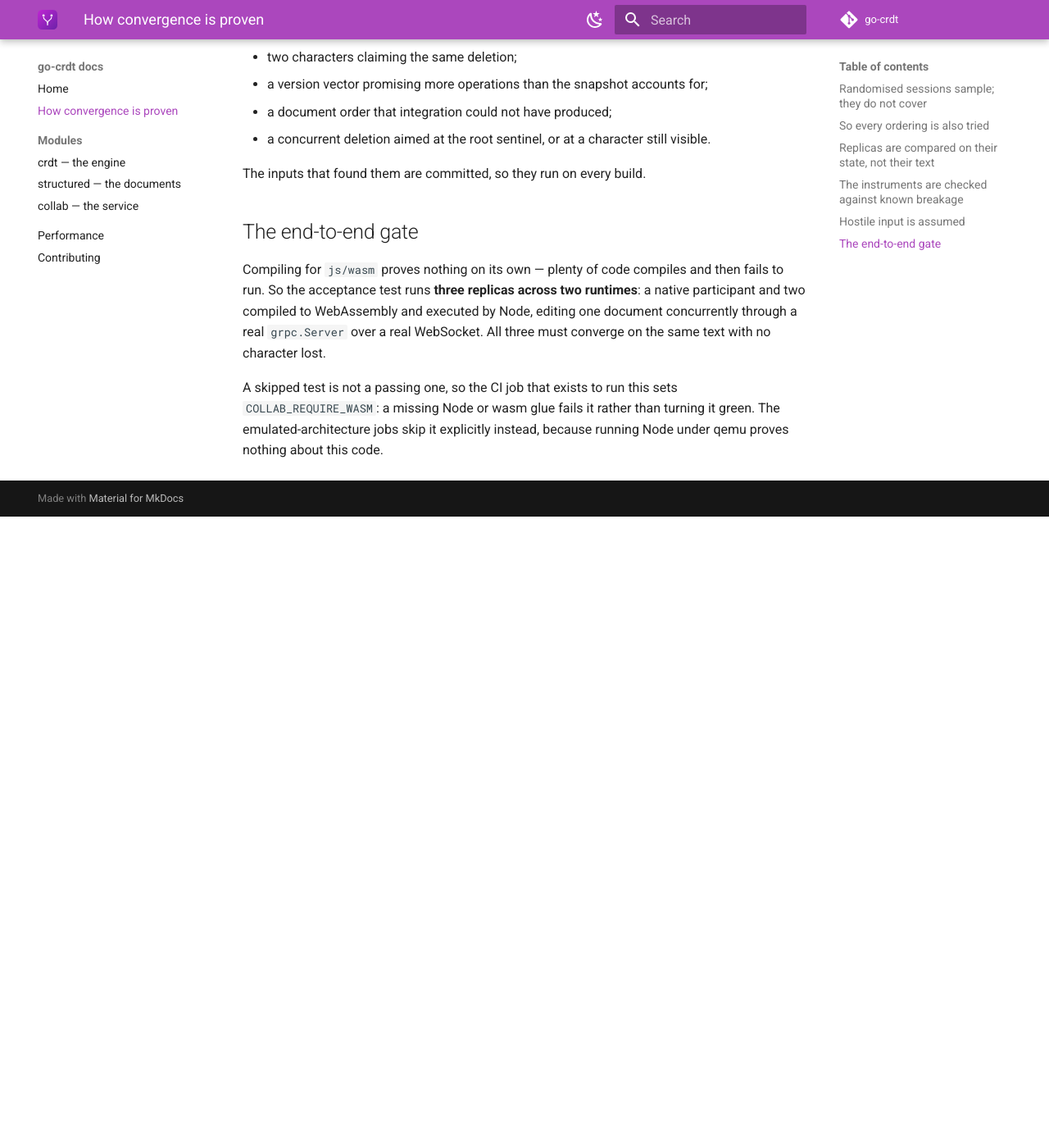
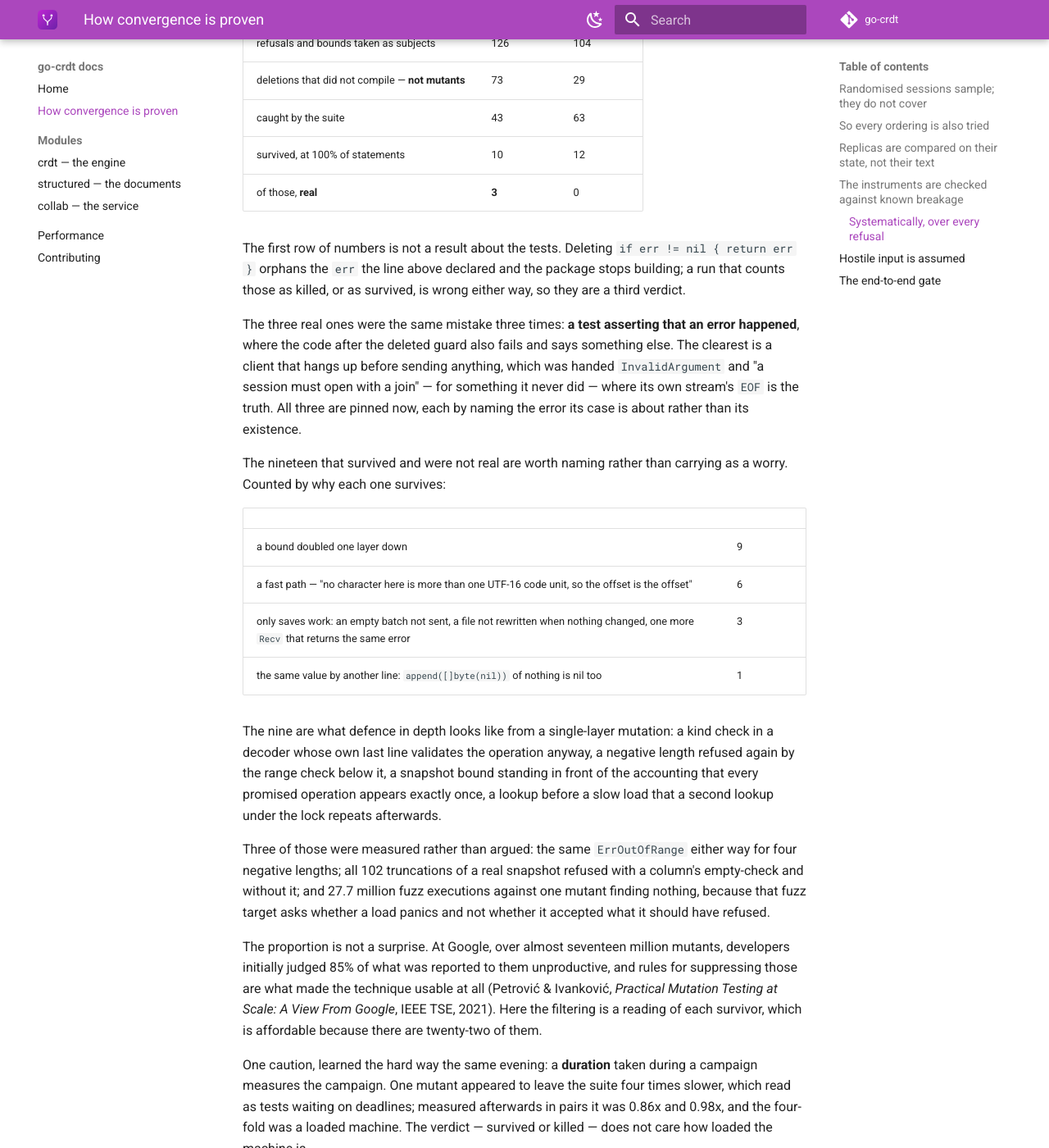
Before and after one commit to go-crdt/docs, an MkDocs documentation site: the page built from docs/methodology.md, in a window 1280 px wide and 1400 px high, scrolled down 1469 px. Shown: the whole window at 82% size. Built offline with MkDocs 1.6.1 and Material for MkDocs 9.7.7, drawn with Linux system fonts in a browser that asks for light colours; the version menu is left out; before the commit the page ends 2099 px from its top, so only the background shows below that; some of the changed text lies outside the part shown.

Commit message:
Deleting every refusal, not the ones I thought to try (#13)
"The instruments are checked against known breakage" was done by hand, one
ordering rule at a time, which finds what somebody thought to try. On
2026-10-04 it was done mechanically over every refusal in the files that
read bytes somebody else wrote: 126 in collab, 104 in crdt.

The headline is the three it found in collab, all the same mistake -- a
test asserting that an error happened, where the code after the deleted
guard also fails and says something else. The clearest: a client that
hangs up before sending anything was handed InvalidArgument and "a session
must open with a join", for something it never did.

The rest of the page is the part that keeps the technique honest. 102 of
the 230 deletions did not compile and so are not mutants at all -- a third
verdict, because counting them either way is wrong. 19 survivors are
unproductive, classified one by one rather than left as a worry: 9 bounds
doubled one layer down, 6 fast paths, 3 that only save work, 1 that
returns the same value by another line. Petrović and Ivanković measured
85% unproductive at Google over seventeen million mutants, which is why
this is a tool and not a gate.

And one caution worth a sentence: a duration taken during a campaign
measures the campaign. A mutant that looked four times slower was a loaded
machine -- 0.86x and 0.98x when measured in pairs afterwards.

contributing.md's coverage bullet now says what the gate does not say, and
points here.

Co-authored-by: Claude Opus 5 <noreply@anthropic.com>

```diff
--- a/docs/methodology.md
+++ b/docs/methodology.md
@@ -48,6 +48,70 @@ user — whoever had seen more of the document when they typed is placed first,
 rather than whoever happens to hold the smaller identifier. A test was written to
 pin exactly that, and it fails without the clock.
 
+### Systematically, over every refusal
+
+Doing that by hand finds what you thought to try. On 2026-10-04 it was done
+mechanically instead, over every refusal in the files that read bytes somebody
+else wrote: walk the source for an `if` whose body returns a refusal, delete
+one, build, run the suite, restore, repeat.
+
+| | `collab` | `crdt` |
+| --- | --- | --- |
+| refusals and bounds taken as subjects | 126 | 104 |
+| deletions that did not compile — **not mutants** | 73 | 29 |
+| caught by the suite | 43 | 63 |
+| survived, at 100% of statements | 10 | 12 |
+| of those, **real** | **3** | 0 |
+
+The first row of numbers is not a result about the tests. Deleting
+`if err != nil { return err }` orphans the `err` the line above declared and
+the package stops building; a run that counts those as killed, or as survived,
+is wrong either way, so they are a third verdict.
+
+The three real ones were the same mistake three times: **a test asserting that
+an error happened**, where the code after the deleted guard also fails and says
+something else. The clearest is a client that hangs up before sending anything,
+which was handed `InvalidArgument` and "a session must open with a join" — for
+something it never did — where its own stream's `EOF` is the truth. All three
+are pinned now, each by naming the error its case is about rather than its
+existence.
+
+The nineteen that survived and were not real are worth naming rather than
+carrying as a worry. Counted by why each one survives:
+
+| | |
+| --- | --- |
+| a bound doubled one layer down | 9 |
+| a fast path — "no character here is more than one UTF-16 code unit, so the offset is the offset" | 6 |
+| only saves work: an empty batch not sent, a file not rewritten when nothing changed, one more `Recv` that returns the same error | 3 |
+| the same value by another line: `append([]byte(nil))` of nothing is nil too | 1 |
+
+The nine are what defence in depth looks like from a single-layer mutation: a
+kind check in a decoder whose own last line validates the operation anyway, a
+negative length refused again by the range check below it, a snapshot bound
+standing in front of the accounting that every promised operation appears
+exactly once, a lookup before a slow load that a second lookup under the lock
+repeats afterwards.
+
+Three of those were measured rather than argued: the same `ErrOutOfRange`
+either way for four negative lengths; all 102 truncations of a real snapshot
+refused with a column's empty-check and without it; and 27.7 million fuzz
+executions against one mutant finding nothing, because that fuzz target asks
+whether a load panics and not whether it accepted what it should have refused.
+
+The proportion is not a surprise. At Google, over almost seventeen million
+mutants, developers initially judged 85% of what was reported to them
+unproductive, and rules for suppressing those are what made the technique
+usable at all (Petrović & Ivanković, *Practical Mutation Testing at Scale: A
+View From Google*, IEEE TSE, 2021). Here the filtering is a reading of each
+survivor, which is affordable because there are twenty-two of them.
+
+One caution, learned the hard way the same evening: a **duration** taken during
+a campaign measures the campaign. One mutant appeared to leave the suite four
+times slower, which read as tests waiting on deadlines; measured afterwards in
+pairs it was 0.86x and 0.98x, and the four-fold was a loaded machine. The
+verdict — survived or killed — does not care how loaded the machine is.
+
 ## Hostile input is assumed
 
 Everything a replica receives comes off a network, so every decoder is a trust
```
Also changed, not shown: docs/contributing.md (+3 -1 lines).
